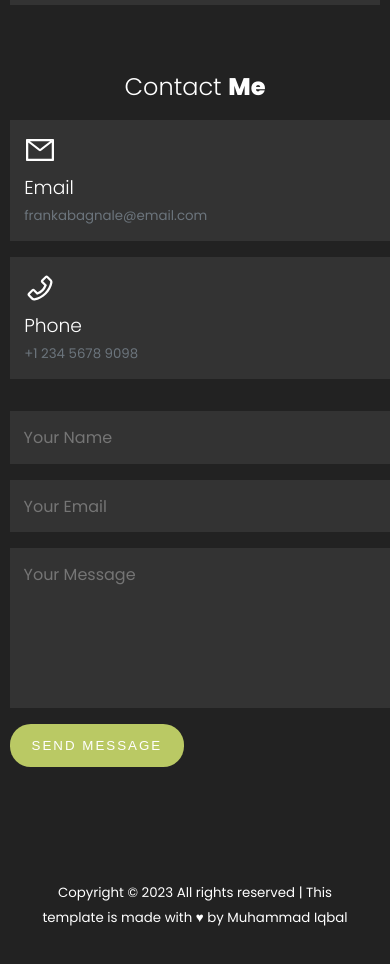
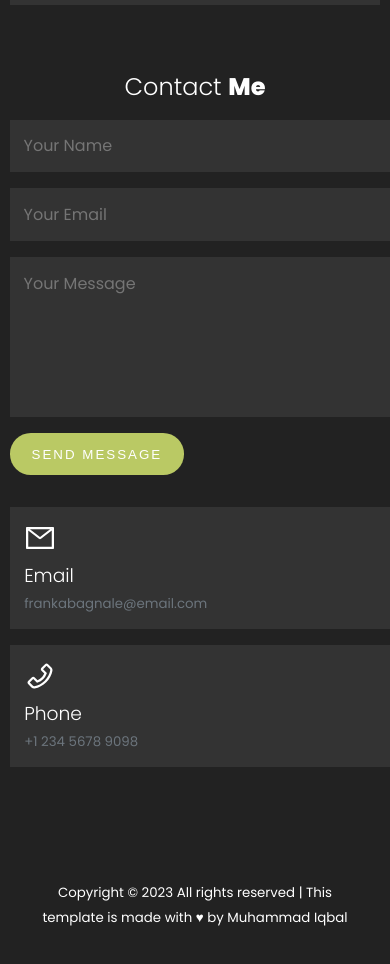
Before and after one commit to hellofromiqbal/portfolio-test2, a React (Create React App) app: page / in a window 390 px wide. Shown: the part 4440-5404 px from the top of the page. Built offline with nearby package versions, Linux system fonts and the light colour scheme; the HTML template or start-up script is replaced by a standard one.

Commit message:
fourth commit

```diff
--- a/src/components/contact/Contact.js
+++ b/src/components/contact/Contact.js
@@ -6,22 +6,20 @@ const Contact = () => {
     <section className="contact__container" id="contact">
       <h2>Contact <span>Me</span></h2>
       <div className="contact__content">
-        <div className="contact__content-left">
         <form action="">
           <input name='name' type="text" placeholder='Your Name' autoComplete='off' />
           <input name='email' type="email" placeholder='Your Email' autoComplete='off' />
           <textarea name="message" cols="30" placeholder='Your Message'></textarea>
           <button className="btn btn-primary">SEND MESSAGE</button>
         </form>
-        </div>
-        <div className="contact__content-right">
-          <article className="contact-card">
-            <AiOutlineMail className='contact-icon'/>
+        <div className="contact__alternative-list">
+          <article className="alternative-card">
+            <AiOutlineMail className='alternative-icon'/>
             <h3>Email</h3>
             <small>frankabagnale@email.com</small>
           </article>
-          <article className="contact-card">
-            <AiOutlinePhone className='contact-icon'/>
+          <article className="alternative-card">
+            <AiOutlinePhone className='alternative-icon'/>
             <h3>Phone</h3>
             <small>+1 234 5678 9098</small>
           </article>
--- a/src/components/contact/contact.css
+++ b/src/components/contact/contact.css
@@ -24,17 +24,10 @@
     gap: 3rem;
 }
 
-.contact__content-left {
-    display: flex;
-    justify-content: center;
-    align-items: center;
-}
-
 form {
     display: flex;
     flex-direction: column;
     gap: 1rem;
-    width: 100%;
 }
 
 form input, form textarea {
@@ -57,28 +50,28 @@ form textarea {
     border-radius: 1.3rem;
 }
 
-.contact__content-right {
+.contact__alternative-list {
     display: grid;
     grid-template-columns: repeat(2, 1fr);
     height: max-content;
     gap: 1rem;
 }
 
-.contact-card {
+.alternative-card {
     padding: .9rem;
     background: #333;
     color: #fff;
 }
 
-.contact-icon {
+.alternative-icon {
     font-size: 2rem;
 }
 
-.contact-card h3 {
+.alternative-card h3 {
     font-weight: 300;
 }
 
-.contact-card small {
+.alternative-card small {
     color: #6c757d;
 }
 
@@ -89,17 +82,13 @@ form textarea {
         gap: 2rem;
     }
 
-    .contact__content-right {
+    .contact__alternative-list {
         order: 1;
-    }
-
-    .contact__content-left {
-        order: 2;
     }
 }
 
 @media screen and (max-width: 600px) {
-    .contact__content-right {
+    .contact__alternative-list {
         grid-template-columns: 1fr;
     }
 }
```
Lines whose indentation alone changed are shown as unchanged.
